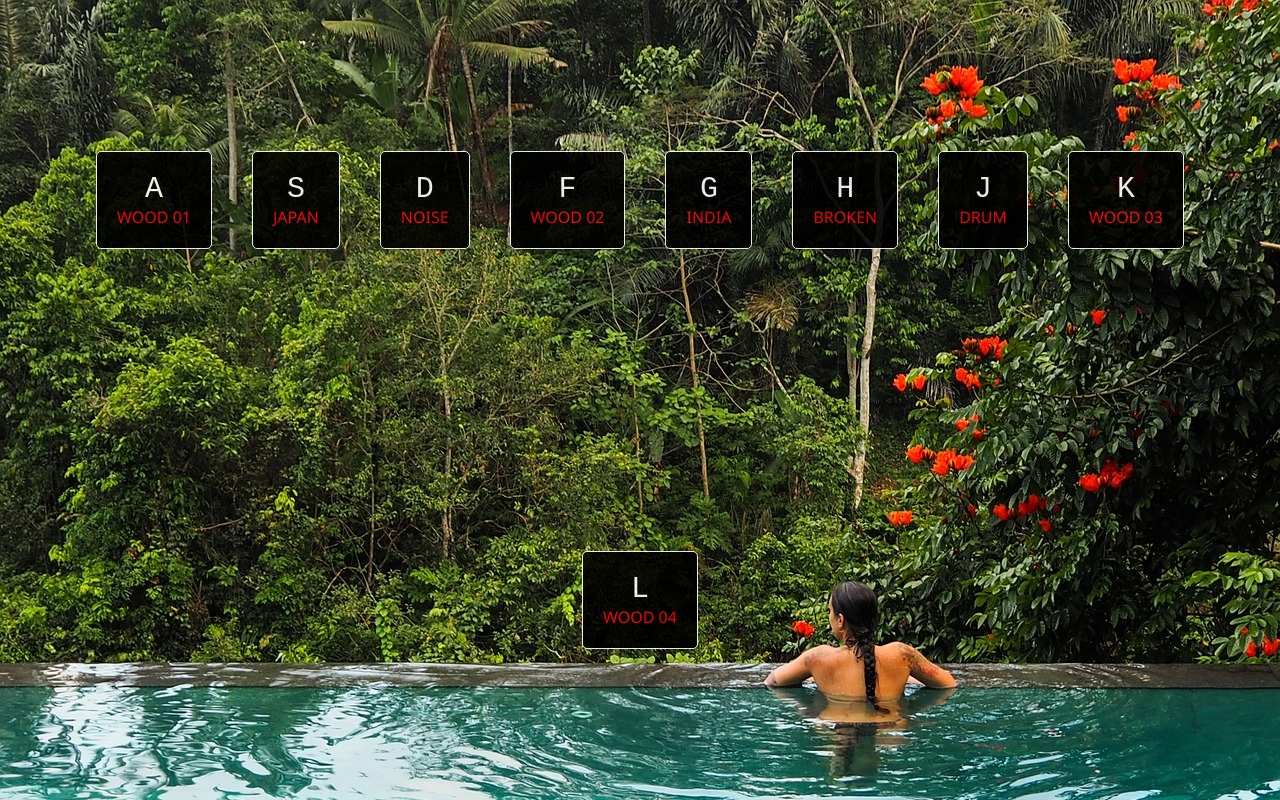
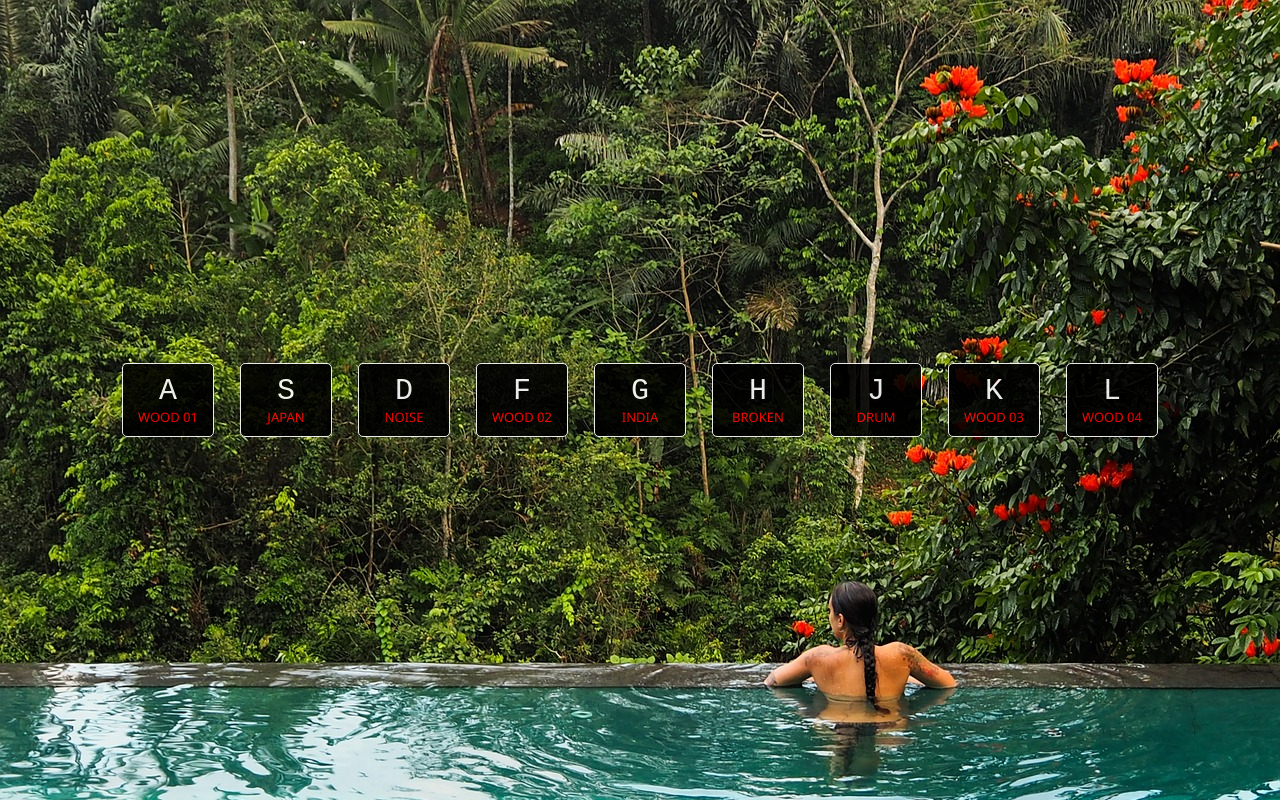
Before and after one commit to LoeizD/js30, a plain HTML site: page 01_DrumKit/index.html in a window 1280 px wide. Drawn offline with Linux system fonts and the light colour scheme.

Commit message:
consistent style on buttons

```diff
--- a/01_DrumKit/index.html
+++ b/01_DrumKit/index.html
@@ -24,10 +24,13 @@
         border-radius: 5px;
         opacity: 0.9;
         color: white;
-        margin: 20px;
-        padding: 20px;
+        margin: 13px;
+        padding: 10px;
         border: 1px white solid;
         transition: all 0.07s;
+        width: 5vw;
+        min-width: 70px;
+        text-align: center;
     }
     .key:hover {
         border-color: orangered;
@@ -35,7 +38,7 @@
     .playing {
         transform: scale(1.15);
         border-color: orangered;
-        box-shadow: 0 0 10px orangered;
+        box-shadow: 0 0 25px orangered;
     }
 
     kbd {
@@ -46,6 +49,7 @@
     span {
         color: red;
         font-family: 'Segoe UI', Tahoma, Geneva, Verdana, sans-serif;
+        font-size: 13px;
     }
 
 </style>
```
